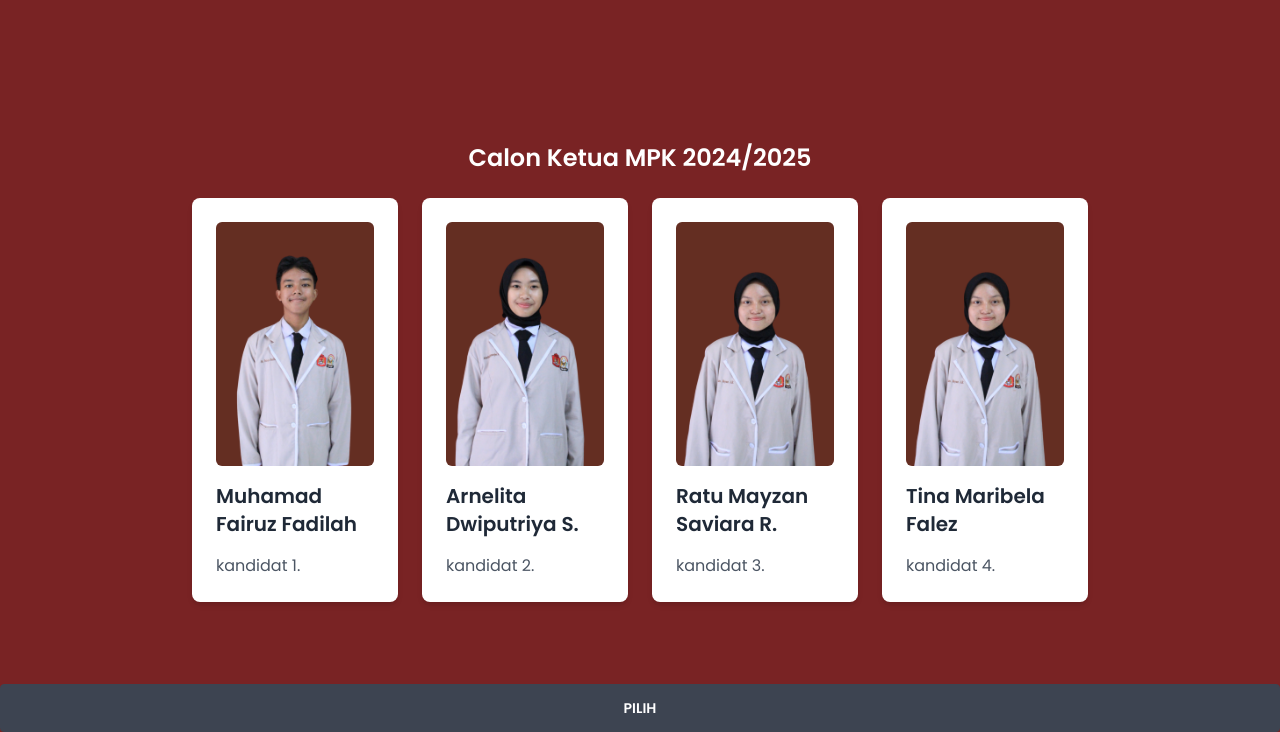
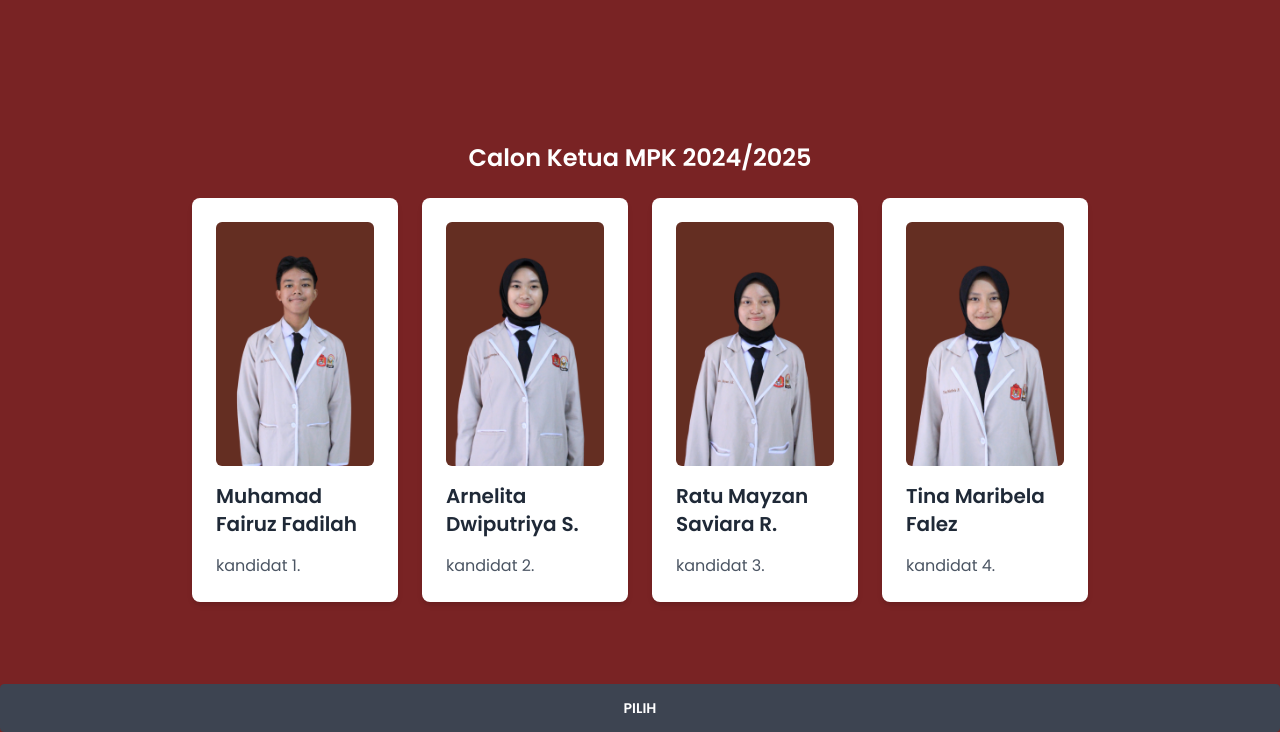
Before and after one commit to RPLSaci/Pemilu, a website built with Parcel: page src/mpk.html in a window 1280 px wide. Shown: the part 68-800 px from the top of the page. Built offline with nearby package versions, Linux system fonts and the light colour scheme; no server answers; sample sign-in values are in the browser's storage.

Commit message:
awakowkoa

```diff
--- a/src/mpk.html
+++ b/src/mpk.html
@@ -105,7 +105,7 @@
 <label for="kandidat4" class="kandidat-card cursor-pointer">
   <input type="radio" id="kandidat4" name="kandidat" value="4" class="hidden">
       <div class="bg-white p-6 rounded-lg w-[80%] lg:w-full m-auto shadow-md">
-    <img src="./assets/img/mpk3.png" alt="Kandidat 4" class="w-full object-cover rounded-md">
+    <img src="./assets/img/mpk4.png" alt="Kandidat 4" class="w-full object-cover rounded-md">
     <h2 class="text-xl font-semibold mt-4">Tina Maribela Falez</h2>
     <p class="mt-2 text-gray-600">kandidat 4.</p>
   </div>
```
